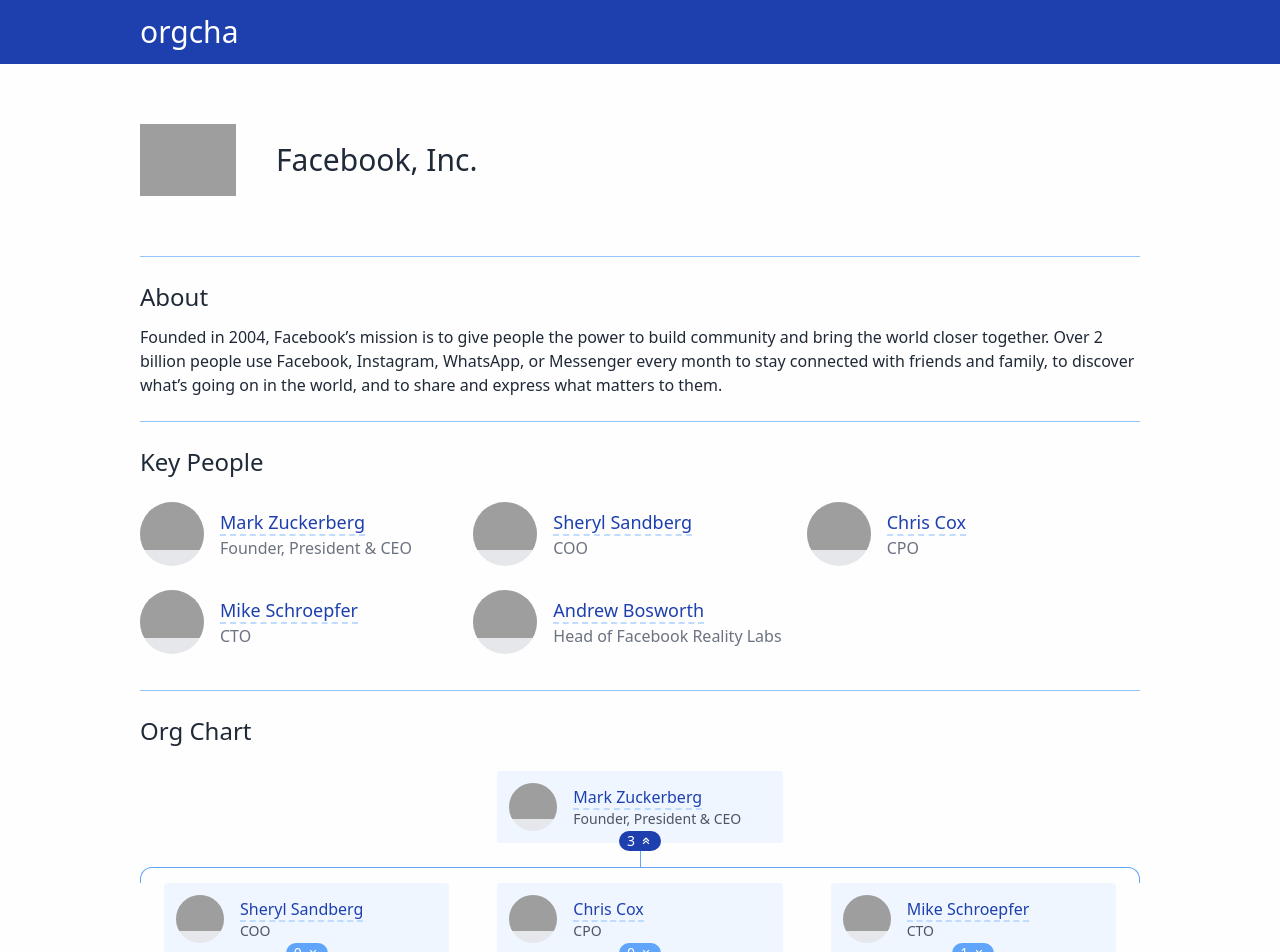
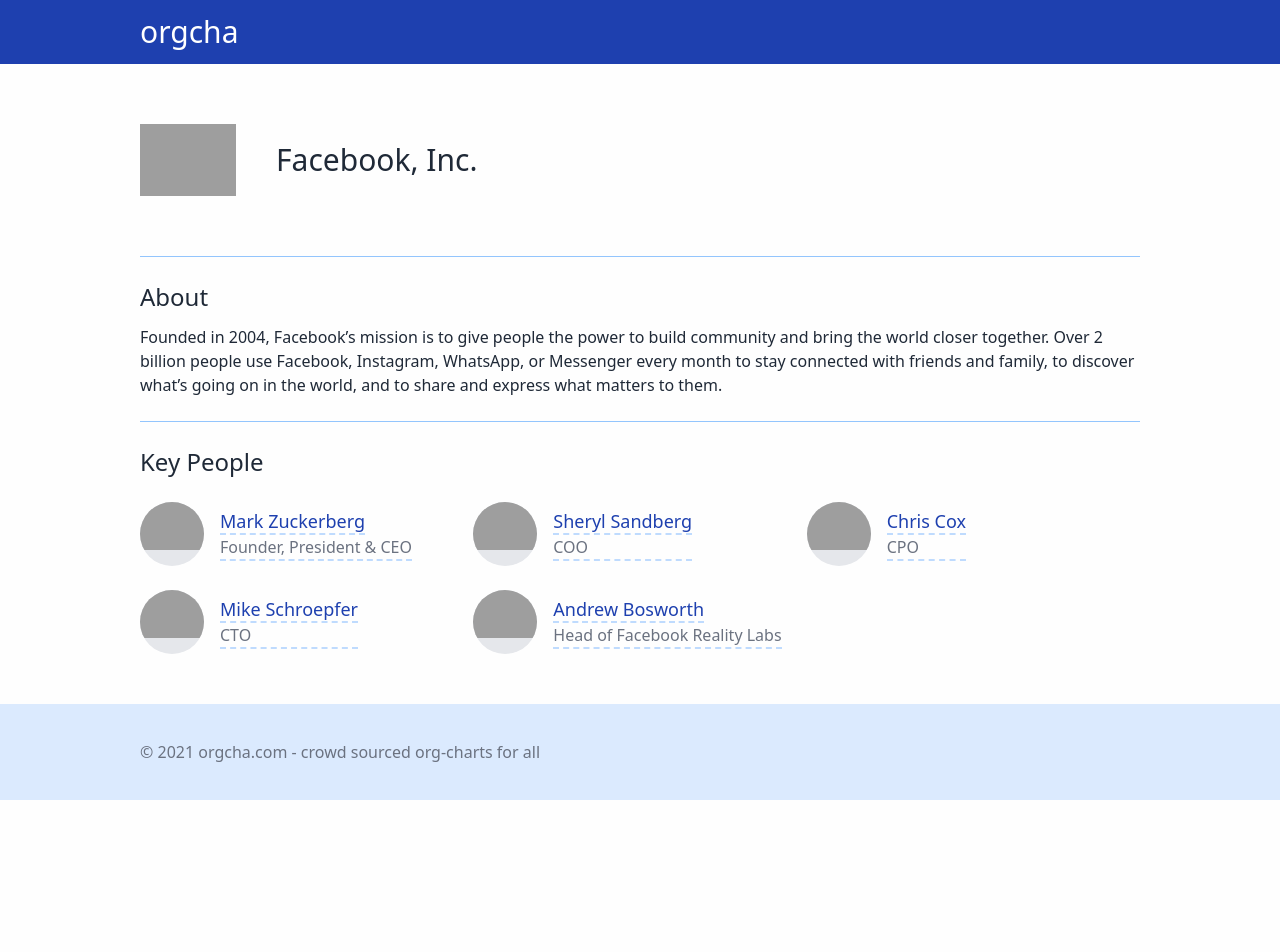
Before and after one commit to betawxy/orgcha, a Next.js app in the folder web/: page /org/facebook in a window 1280 px wide. Shown: the top 952 px of the page. After the commit the page ends 800 px from the top, so only its background shows below. Built offline with nearby package versions, Linux system fonts and the light colour scheme; grey boxes are pictures that could not be loaded.

Commit message:
add role page

```diff
--- a/web/components/pageWrapper.tsx
+++ b/web/components/pageWrapper.tsx
@@ -1,4 +1,3 @@
-import Head from "next/head";
 import Link from "next/link";
 
 export default function PageWrapper({ children }) {
@@ -15,7 +14,7 @@
         <div className="beta-container">{children}</div>
       </main>
       <footer className="beta-hf-wrapper h-24 bg-blue-100">
-        <div className="beta-container text-gray-600">
+        <div className="beta-container text-gray-500">
           &copy; {new Date().getFullYear()} orgcha.com - crowd sourced
           org-charts for all
         </div>
--- /dev/null
+++ b/web/pages/org/[slug]/[roleSlug].tsx
@@ -0,0 +1,83 @@
+import React, { Fragment } from "react";
+import Link from "next/link";
+
+import PageWrapper from "components/pageWrapper";
+import { getOrg, getOrgChart } from "store/utils";
+import { TOrg, TRole, TRoleNode } from "store/type";
+import { BiChevronsDown, BiChevronsUp } from "react-icons/bi";
+import { useRouter } from "next/router";
+
+export default function RolePage() {
+  const router = useRouter();
+  const { slug, roleSlug } = router.query;
+  const org: TOrg = getOrg(slug as string);
+  if (!org) {
+    return null;
+  }
+  const oc: Array<TRoleNode[]> = getOrgChart(org, (roleSlug as string) || "");
+
+  return (
+    <PageWrapper>
+      <section className="my-6 border-t border-blue-300">
+        <div className="text-2xl mt-6 mb-6">Org Chart</div>
+        {oc.map((row, key) => (
+          <Fragment key={key}>
+            {key > 0 && row.length > 0 && (
+              <div className="flex flex-col justify-center -mt-4">
+                <div className="self-center h-4 border-l border-blue-400"></div>
+                <div className="self-center w-full h-4 border-t border-l border-r border-blue-400 rounded-t-xl"></div>
+              </div>
+            )}
+            <div className="flex flex-wrap w-full justify-center -mt-4 hover:bg-blue-200 rounded-xl">
+              {row.map((node, k) => (
+                <OCPersonCard key={k} node={node} />
+              ))}
+            </div>
+          </Fragment>
+        ))}
+      </section>
+    </PageWrapper>
+  );
+}
+
+export const OCPersonCard = ({ node }: { node: TRoleNode }) => {
+  const openOrgChart = (role: TRole) => {};
+  return (
+    <div className="flex flex-col flex-none w-1/3 px-6 py-4 justify-center">
+      <div className="flex w-full bg-blue-50 hover:bg-white p-3 rounded">
+        <div className="flex-none w-12 h-12 rounded-full bg-gray-200 overflow-hidden">
+          <img className="object-fill" src={node.person.image} />
+        </div>
+        <div className="flex flex-grow items-center ml-4">
+          <div>
+            <div>
+              <span className="beta-link">
+                <Link href={`/people/${node.person.slug}`}>
+                  {node.person.name}
+                </Link>
+              </span>
+            </div>
+            <div className="text-gray-600 text-sm">{node.role.name}</div>
+          </div>
+        </div>
+      </div>
+      <Link href={`/org/${node.org.slug}/${node.role.slug}`}>
+        {node.expanded ? (
+          <button className="flex items-center self-center px-2 -mt-3  text-white text-sm rounded-xl focus:outline-none bg-blue-800">
+            <div className="mr-1">
+              {node.role.directReportsRoleSlugs.length}
+            </div>
+            <BiChevronsUp />
+          </button>
+        ) : (
+          <button className="flex items-center self-center px-2 -mt-3  text-white text-sm rounded-xl focus:outline-none bg-blue-400">
+            <div className="mr-1">
+              {node.role.directReportsRoleSlugs.length}
+            </div>
+            <BiChevronsDown />
+          </button>
+        )}
+      </Link>
+    </div>
+  );
+};
--- a/web/pages/org/[slug]/index.tsx
+++ b/web/pages/org/[slug]/index.tsx
@@ -1,22 +1,19 @@
-import React, { Fragment } from "react";
+import React from "react";
 import Link from "next/link";
 import { useRouter } from "next/router";
 
 import PageWrapper from "components/pageWrapper";
-import { TOrg, TRole, TRoleNode } from "store/type";
-import { getOrg, getOrgChart, getOrgKeyPeople } from "store/utils";
-
-import { BiChevronsDown, BiChevronsUp } from "react-icons/bi";
+import { TOrg, TRoleNode } from "store/type";
+import { getOrg, getOrgKeyPeople } from "store/utils";
 
 export default function OrgPage() {
   const router = useRouter();
-  const { slug, n } = router.query;
+  const { slug } = router.query;
   const org: TOrg = getOrg(slug as string);
   if (!org) {
     return null;
   }
   const keyPeople: Array<TRoleNode> = getOrgKeyPeople(org);
-  const oc: Array<TRoleNode[]> = getOrgChart(org, (n as string) || "");
 
   return (
     <PageWrapper>
@@ -32,24 +29,6 @@
             <TeamMemberCard key={key} node={node} />
           ))}
         </div>
-      </section>
-      <section className="my-6 border-t border-blue-300">
-        <div className="text-2xl mt-6 mb-6">Org Chart</div>
-        {oc.map((row, key) => (
-          <Fragment key={key}>
-            {key > 0 && row.length > 0 && (
-              <div className="flex flex-col justify-center -mt-4">
-                <div className="self-center h-4 border-l border-blue-400"></div>
-                <div className="self-center w-full h-4 border-t border-l border-r border-blue-400 rounded-t-xl"></div>
-              </div>
-            )}
-            <div className="flex flex-wrap w-full justify-center -mt-4 hover:bg-blue-200 rounded-xl">
-              {row.map((node, k) => (
-                <OCPersonCard key={k} node={node} />
-              ))}
-            </div>
-          </Fragment>
-        ))}
       </section>
     </PageWrapper>
   );
@@ -70,56 +49,13 @@
               </Link>
             </span>
           </div>
-          <div className="text-gray-500">{node.role.name}</div>
-        </div>
-      </div>
-    </div>
-  );
-};
-
-export const OCPersonCard = ({ node }: { node: TRoleNode }) => {
-  const openOrgChart = (role: TRole) => {};
-  return (
-    <div className="flex flex-col flex-none w-1/3 px-6 py-4 justify-center">
-      <div className="flex w-full bg-blue-50 hover:bg-white p-3 rounded">
-        <div className="flex-none w-12 h-12 rounded-full bg-gray-200 overflow-hidden">
-          <img className="object-fill" src={node.person.image} />
-        </div>
-        <div className="flex flex-grow items-center ml-4">
-          <div>
-            <div>
-              <span className="beta-link">
-                <Link href={`/people/${node.person.slug}`}>
-                  {node.person.name}
-                </Link>
-              </span>
-            </div>
-            <div className="text-gray-600 text-sm">{node.role.name}</div>
+          <div className="beta-link text-gray-500">
+            <Link href={`/org/${node.org.slug}/${node.role.slug}`}>
+              {node.role.name}
+            </Link>
           </div>
         </div>
       </div>
-      <Link
-        href={{
-          pathname: `/org/${node.org.slug}`,
-          query: { n: node.role.slug },
-        }}
-      >
-        {node.expanded ? (
-          <button className="flex items-center self-center px-2 -mt-3  text-white text-sm rounded-xl focus:outline-none bg-blue-800">
-            <div className="mr-1">
-              {node.role.directReportsRoleSlugs.length}
-            </div>
-            <BiChevronsUp />
-          </button>
-        ) : (
-          <button className="flex items-center self-center px-2 -mt-3  text-white text-sm rounded-xl focus:outline-none bg-blue-400">
-            <div className="mr-1">
-              {node.role.directReportsRoleSlugs.length}
-            </div>
-            <BiChevronsDown />
-          </button>
-        )}
-      </Link>
     </div>
   );
 };
@@ -137,27 +73,3 @@
     </section>
   );
 };
-
-/*
-
-7/1 2.25 apprasial fee + doc fee 59.5 495 21 3k
-
-$3, 532;
-$1500;
-
-495;
-20.7;
-
-$822276
-2.25%
-?0.882 pt
-10610 ->
-
-$3400
-
-2.375 + 510
-
-Narcun Jenkin
-949 308 6935
-
-*/
```
